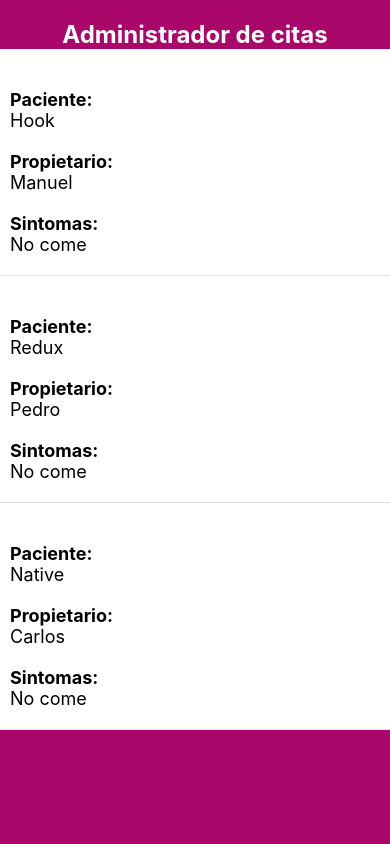
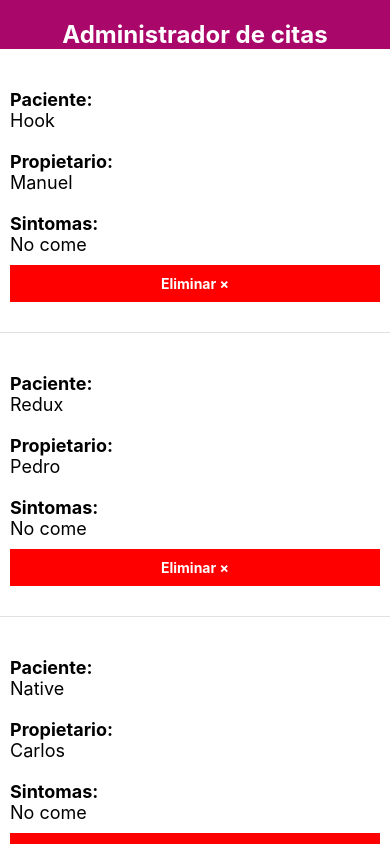
Before and after one commit to elperlanegra/RN-citas, a React Native app: screen / in a window 390 px wide. Built offline with nearby package versions, Linux system fonts and the light colour scheme.

Commit message:
creando el botton de eliminar

```diff
--- a/components/Cita.js
+++ b/components/Cita.js
@@ -1,7 +1,11 @@
 import React from 'react';
-import {Text, StyleSheet, View} from 'react-native';
+import {Text, StyleSheet, View, TouchableHighlight} from 'react-native';
 
 const Cita = ({item}) => {
+  const dialogoEliminar = () => {
+    console.log('eliminando...');
+  };
+
   return (
     <View style={styles.cita}>
       <View>
@@ -15,6 +19,14 @@
       <View>
         <Text style={styles.label}>Sintomas: </Text>
         <Text style={styles.texto}>{item.sintomas}</Text>
+      </View>
+
+      <View>
+        <TouchableHighlight
+          onPress={() => dialogoEliminar()}
+          style={styles.btnEliminar}>
+          <Text style={styles.textoElimnar}>Eliminar &times;</Text>
+        </TouchableHighlight>
       </View>
     </View>
   );
@@ -37,6 +49,18 @@
   texto: {
     fontSize: 18,
   },
+
+  btnEliminar: {
+    padding: 10,
+    backgroundColor: 'red',
+    marginVertical: 10,
+  },
+
+  textoElimnar: {
+    color: '#fff',
+    fontWeight: 'bold',
+    textAlign: 'center',
+  },
 });
 
 export default Cita;
```
